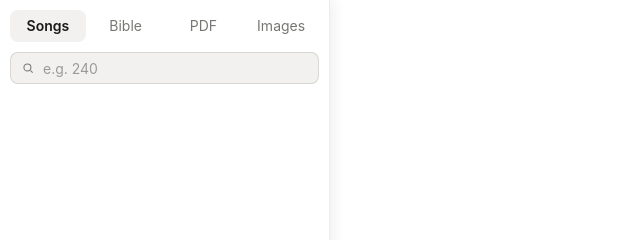
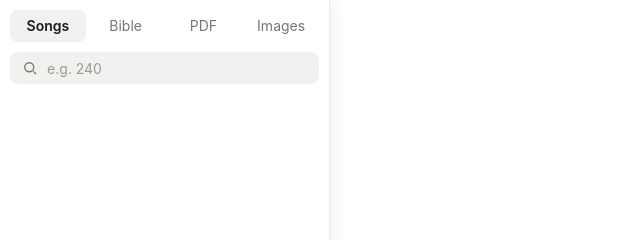
Before and after one commit to arnkoe/verso, a website: page src/operator.html in a window 1280 px wide. Shown: the top 240 px of the page, 0-640 px from the left. Drawn offline with Linux system fonts and the light colour scheme.

Commit message:
fix(ui): refine search field appearance

```diff
--- a/src/assets/css/operator.css
+++ b/src/assets/css/operator.css
@@ -190,7 +190,7 @@ body {
 }
 .field svg {
   position: static;
-  width: 14px; height: 14px; color: var(--mute);
+  width: 18px; height: 18px; color: var(--mute);
   flex: none;
   pointer-events: none;
 }
@@ -1280,4 +1280,3 @@ body {
   outline: 2px solid var(--accent);
   outline-offset: 2px;
 }
-.field:focus-within { box-shadow: inset 0 0 0 1px var(--line-strong); }
```
